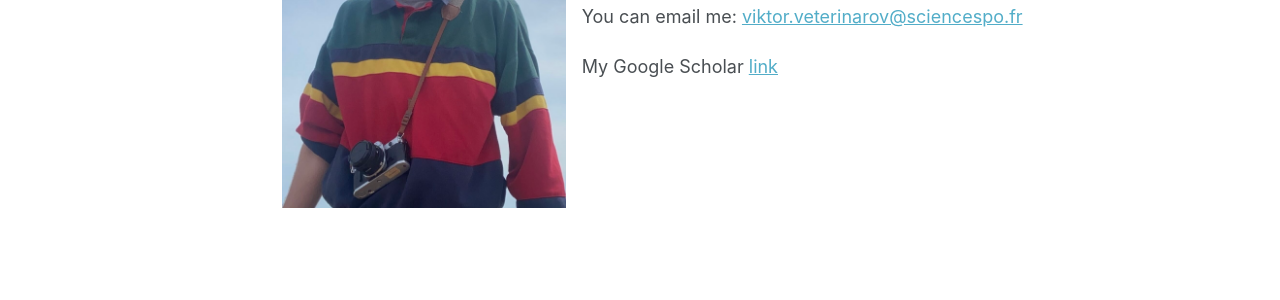
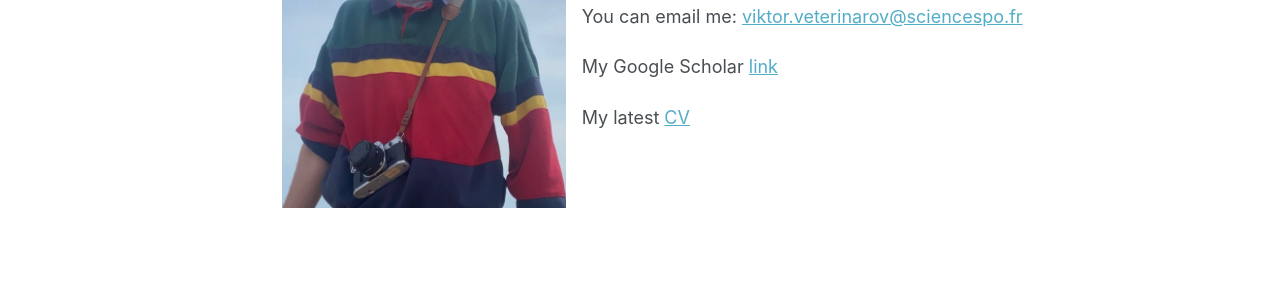
Before and after one commit to viktorveterinarov/viktorveterinarov.github.io, a Jekyll site: the page built from _pages/about.md, in a window 1280 px wide. Shown: the part 354-654 px from the top of the page. Built offline with Jekyll 4.4.1, drawn with Linux system fonts in a browser that asks for light colours.

Commit message:
Update about.md

```diff
--- a/_pages/about.md
+++ b/_pages/about.md
@@ -13,4 +13,6 @@ redirect_from:
   <p>My research focuses on labor and public economics, with a particular emphasis on inequality.</p>
   <p>You can email me: <a href="mailto:viktor.veterinarov@sciencespo.fr">viktor.veterinarov@sciencespo.fr</a></p>
   <p>My Google Scholar <a href="https://scholar.google.com/citations?user=tIoH6ksAAAAJ&hl=en&oi=ao" target="_blank">link</a></p>
+  <p>My latest <a href="/files/ViktorVeterinarovCV" target="_blank">CV</a></p>
+
 </div>
```
